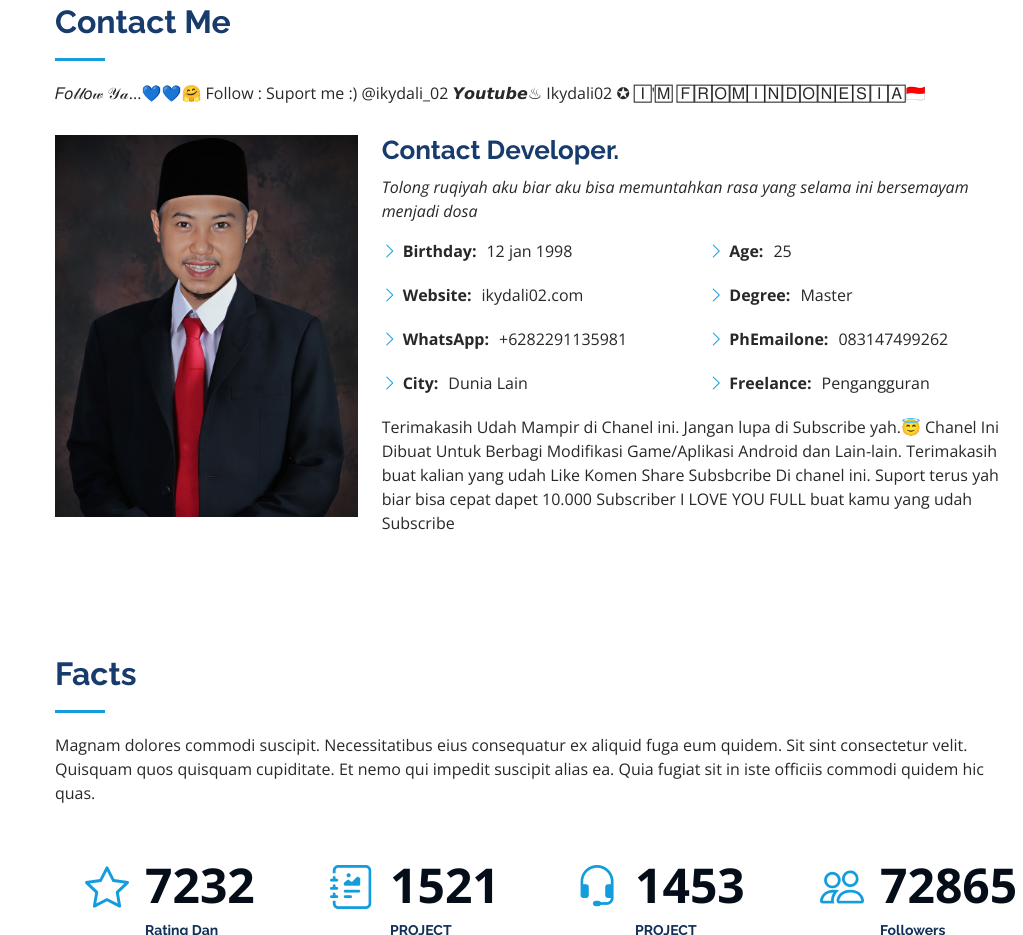
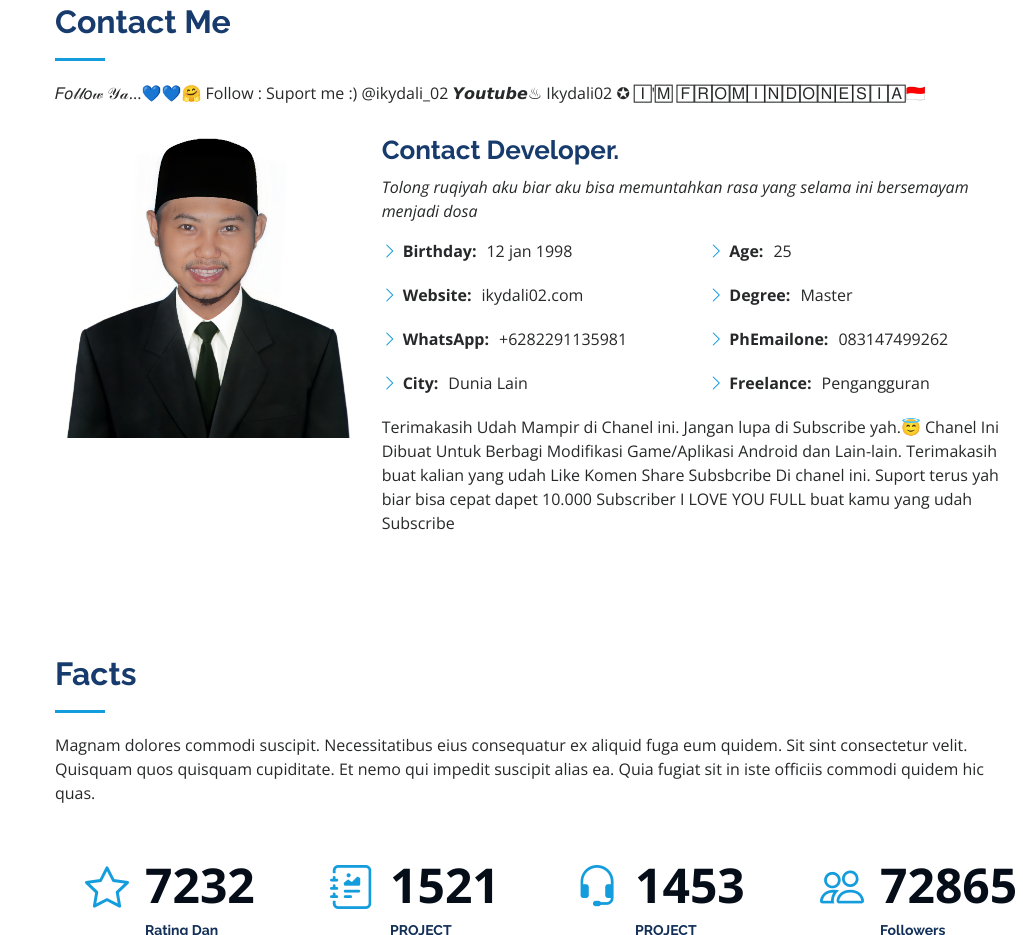
Before and after one commit to Ikydali02/Ikydali02.github.io, a plain HTML site: page index.html in a window 1280 px wide. Shown: the part 857-1792 px from the top of the page, without its empty margins (257-1280 px from the left). Drawn offline with nearby package versions, Linux system fonts and the light colour scheme.

Commit message:
Update index.html

```diff
--- a/index.html
+++ b/index.html
@@ -112,7 +112,7 @@
 
         <div class="row">
           <div class="col-lg-4" data-aos="fade-right">
-            <img src="img/iki.jpg" class="img-fluid" alt="">
+            <img src="img/datadiri.png" class="img-fluid" alt="">
           </div>
           <div class="col-lg-8 pt-4 pt-lg-0 content" data-aos="fade-left">
             <h3>Contact Developer.</h3>
```
